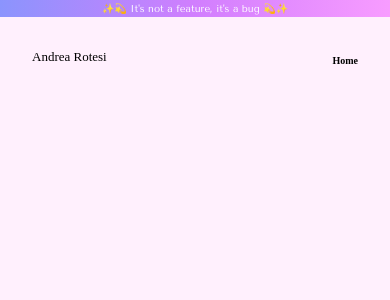
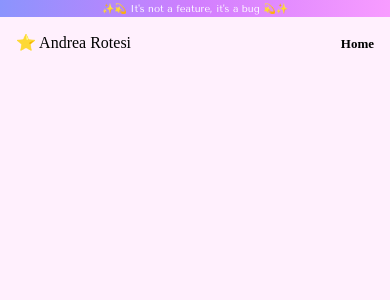
Before and after one commit to andrearotesi/ng-portfolio, an Angular app: page / in a window 390 px wide. Shown: the top 300 px of the page. Built offline with nearby package versions, Linux system fonts and the light colour scheme; a web font is replaced by a local one.

Commit message:
Revisited mobile styling

```diff
--- a/src/app/components/header/header.component.html
+++ b/src/app/components/header/header.component.html
@@ -6,7 +6,7 @@
     <!-- Logo (left side) -->
     <div>
         <a [routerLink]="" class="main-header__brand display">
-            Andrea Rotesi
+            ⭐️ Andrea Rotesi
         </a>
     </div>
     <!-- Navigator (right side) -->
--- a/src/app/components/header/header.component.scss
+++ b/src/app/components/header/header.component.scss
@@ -1,4 +1,5 @@
 .mantra-wrapper {
+    cursor: default;
     padding: .25em;
     text-align: center;
     color: #FFFFFF;
@@ -15,13 +16,18 @@
     vertical-align: middle;
     padding: 2em 2em;
 
+    @media (width < 600px) {
+        font-size: medium;
+        padding: 1em 1em;
+    }
+
     // Logo (left side)
     div {
         cursor: pointer;
         font-size: x-large;
 
         @media (width < 600px) {
-            font-size: small;
+            font-size: medium;
         }
     }
 
@@ -49,7 +55,7 @@
                 }
 
                 @media (width < 600px) {
-                    font-size: x-small;
+                    font-size: small;
                 }
             }
         }
--- a/src/app/components/header/header.component.ts
+++ b/src/app/components/header/header.component.ts
@@ -16,7 +16,7 @@ export class HeaderComponent implements OnInit {
   mantras: string[] = [
     'Today is a great day to break production',
     'It\'s not a feature, it\'s a bug',
-    'Have you finished your automated tests?',
+    'Have you finished your automated tests yet?',
     'How to center a div?',
     '!{false} - it\'s funny because it\'s true'
   ];
```
